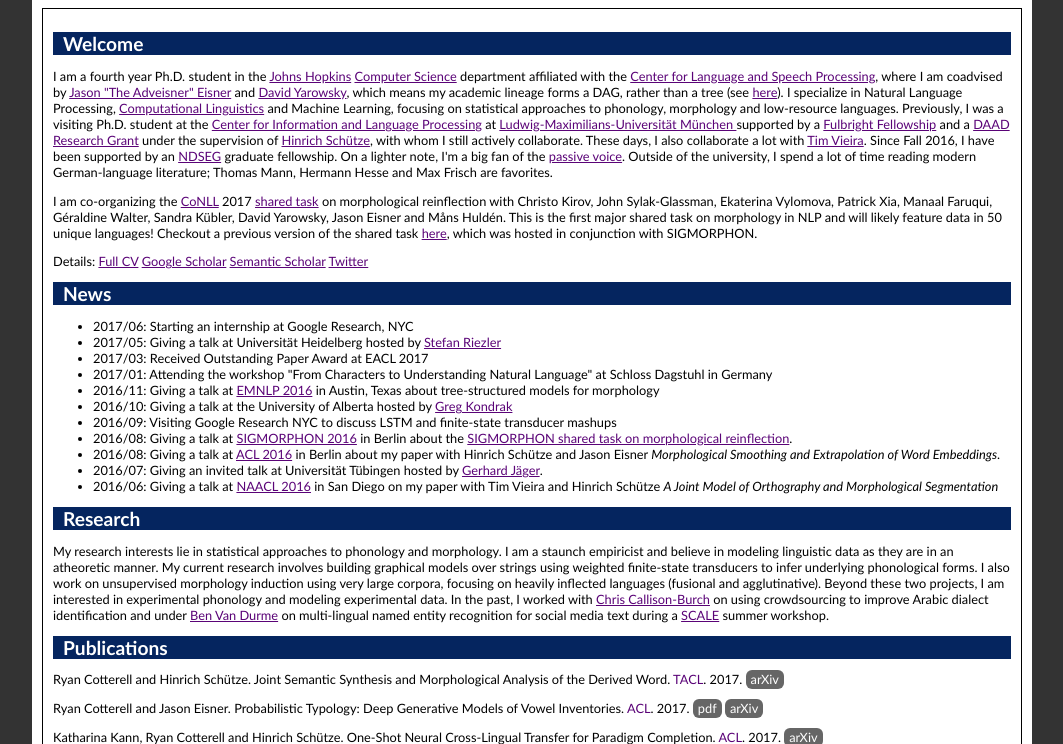
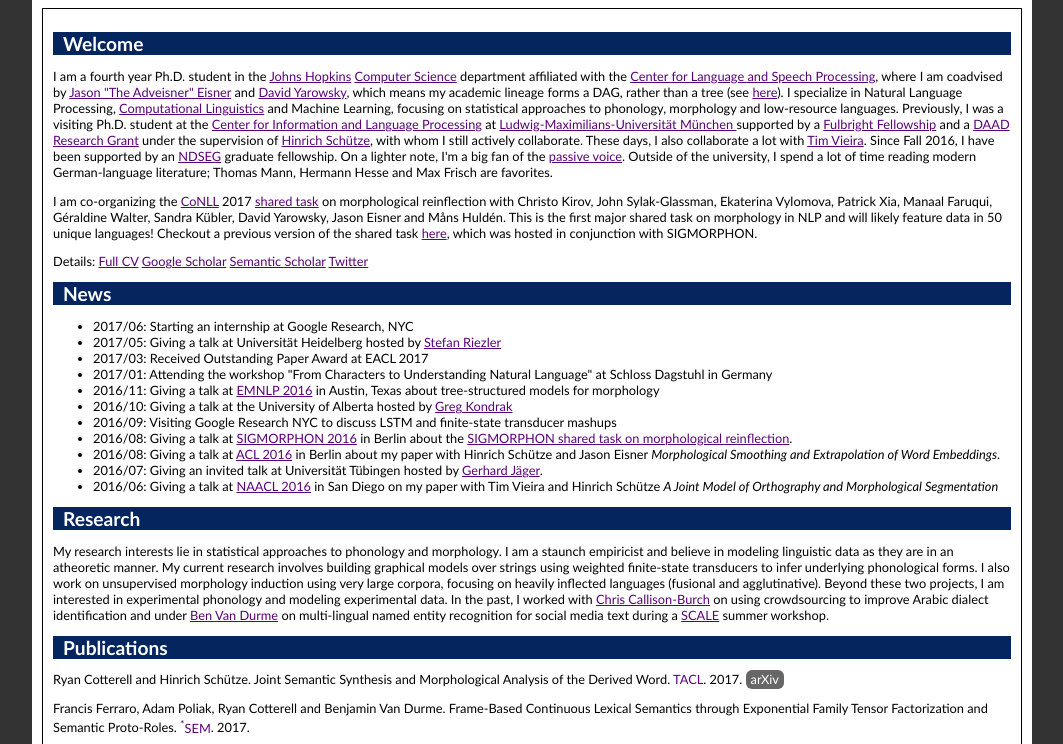
Before and after one commit to ryancotterell/ryancotterell.github.io, a plain HTML site: page index.html in a window 1280 px wide. Shown: the part 192-936 px from the top of the page, without its empty margins (108-1171 px from the left). Drawn offline with Linux system fonts and the light colour scheme.

Commit message:
updated cv

```diff
--- a/index.html
+++ b/index.html
@@ -78,6 +78,7 @@ modern German-language literature; Thomas Mann, Hermann Hesse and Max
 						  </p>
                                                 <h1> Publications </h1>
 <p>Ryan Cotterell and Hinrich Schütze. Joint Semantic Synthesis and Morphological Analysis of the Derived Word. <a style="text-decoration: none"href="http://www.transacl.org/">TACL</a>. 2017. <a class="extra code" style="text-decoration: none" href="https://arxiv.org/abs/1701.00946">arXiv</a> </p>
+<p>Francis Ferraro, Adam Poliak, Ryan Cotterell and Benjamin Van Durme. Frame-Based Continuous Lexical Semantics through Exponential Family Tensor Factorization and Semantic Proto-Roles. <a style="text-decoration: none"href="https://sites.google.com/site/starsem2017/"><sup>*</sup>SEM</a>. 2017. </p>
 <p>Ryan Cotterell and Jason Eisner. Probabilistic Typology: Deep Generative Models of Vowel Inventories. <a style="text-decoration: none"href="http://acl2017.org/">ACL</a>. 2017. <a class="extra code" style="text-decoration: none" href="papers/cotterell+eisner.acl17.pdf">pdf</a>  <a class="extra code" style="text-decoration: none" href="https://arxiv.org/abs/1705.01684">arXiv</a> </p>
 <p>Katharina Kann, Ryan Cotterell and Hinrich Schütze. One-Shot Neural Cross-Lingual Transfer for Paradigm Completion. <a style="text-decoration: none"href="http://acl2017.org/">ACL</a>. 2017. <a class="extra code" style="text-decoration: none" href="https://arxiv.org/abs/1704.00052">arXiv</a> </p>
 
```
Also changed, not shown: 1 other file.
